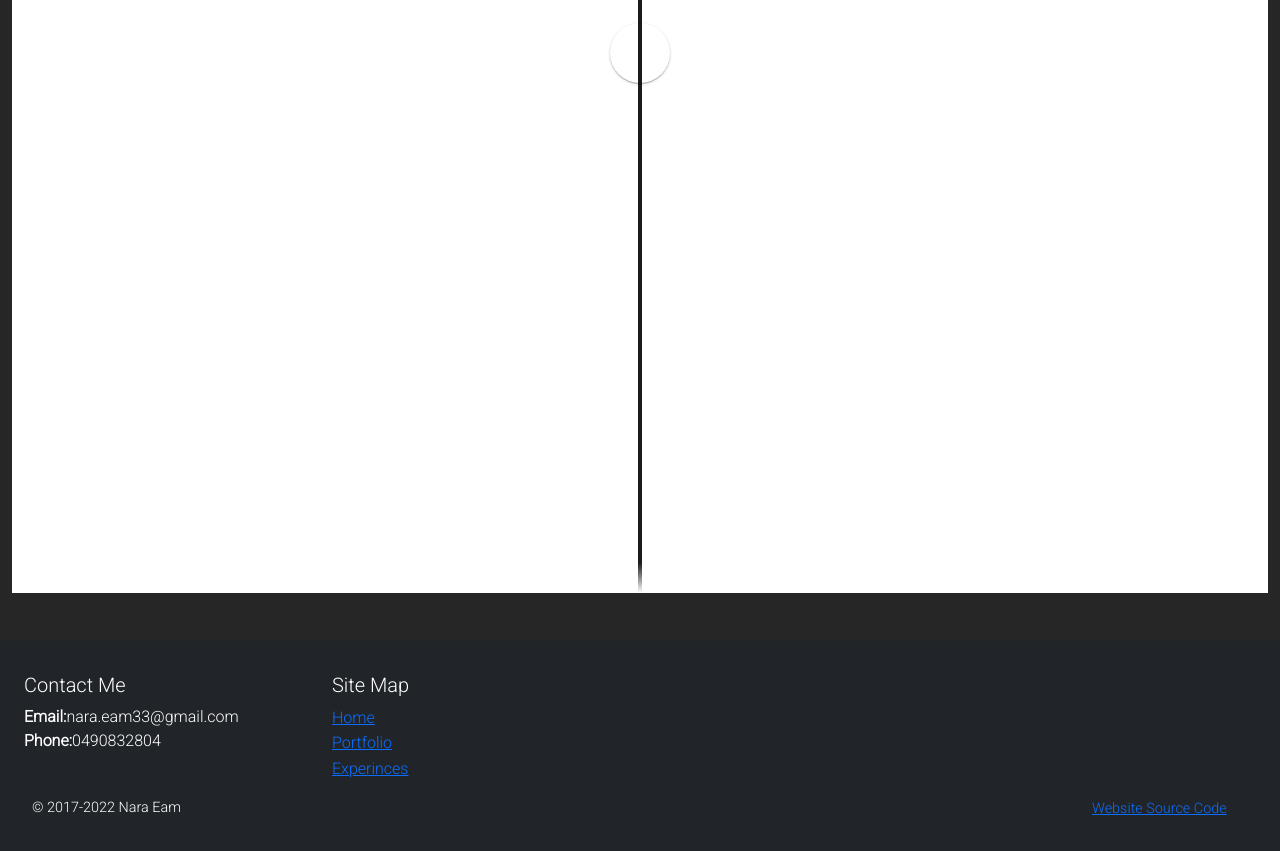
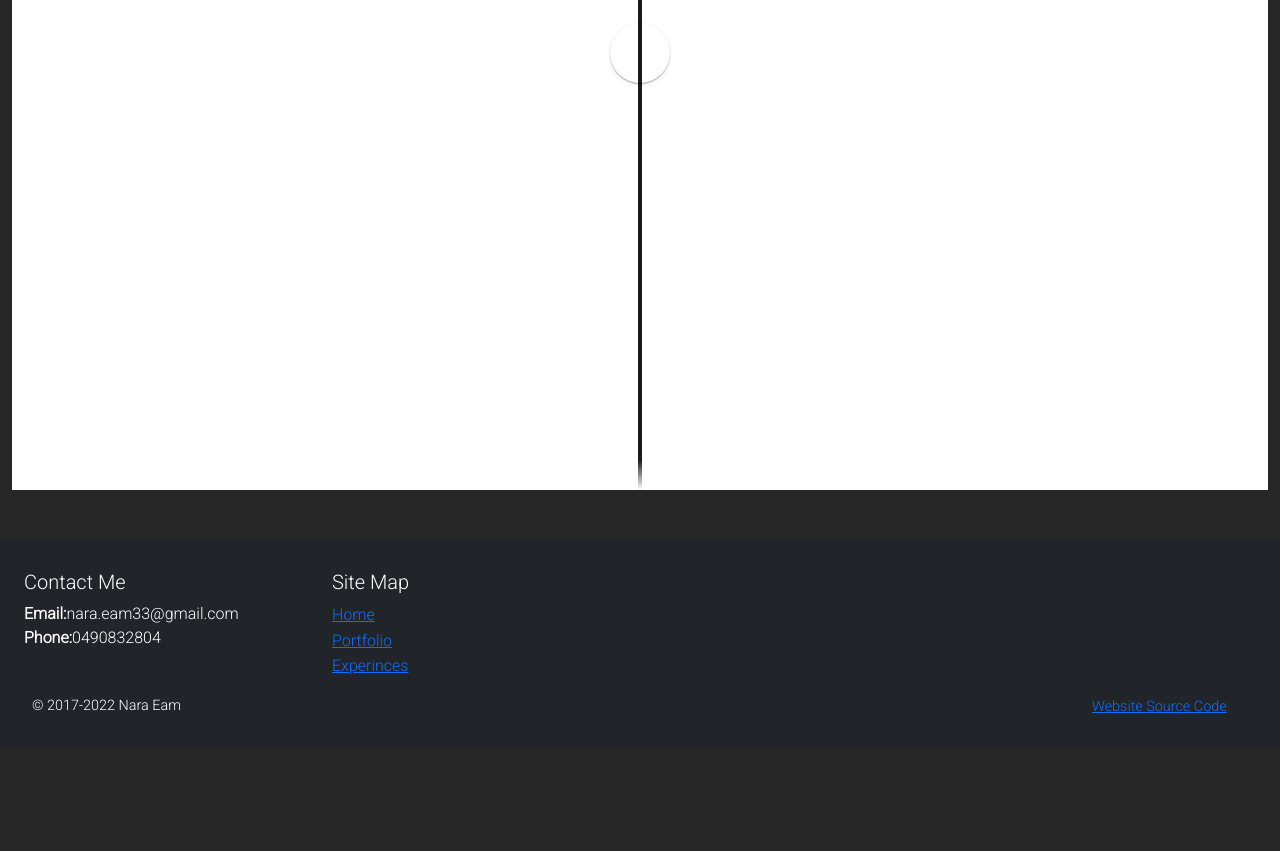
Before and after one commit to Sameam/sameam.github.io, a React (Create React App) app: page / in a window 1280 px wide. Shown: the part 3900-4751 px from the top of the page. After the commit the page ends 4649 px from the top, so only its background shows below. Built offline with nearby package versions, Linux system fonts and the light colour scheme; a web font is replaced by a local one.

Commit message:
update the javascript ES8 multilines

```diff
--- a/src/timeline.js
+++ b/src/timeline.js
@@ -62,12 +62,11 @@ const timelineData = [
   {
     "title":"Machine Learning & AI Engineer",
     "subtitle":"Work in telecommunication company",
-    "description":"As an ML/AI Engineer at Norwood System since August 2022, \
-                  I have transformed data science prototypes into fully functional AI models, significantly boosting user engagement by 25% on both iOS and Android platforms. \
-                  I engineered and deployed robust machine learning systems using Docker and Kubernetes, which increased deployment speed by 20% and scalability by 35%, thus improving system performance and reliability. \
-                  My role involved implementing a variety of machine learning algorithms, including predictive modeling and neural networks with Python and TensorFlow, to enhance real_time data processing accuracy and efficiency. \
-                  Additionally, I streamlined AI model deployment processes using Docker and Kubernetes, ensuring consistent application performance across platforms. Through rigorous statistical analysis and model optimization techniques, \
-                  I improved the prediction accuracy of machine learning models by over 30%.",
+    "description":`As an ML/AI Engineer at Norwood System since August 2022,
+                  I have transformed data science prototypes into fully functional AI models, boosting user engagement by 25% on iOS and Android platforms.
+                  I engineered and deployed robust ML systems with Docker and Kubernetes, increasing deployment speed by 20% and scalability by 35%.
+                  Implementing various ML algorithms with Python and TensorFlow, I enhanced real_time data processing accuracy and efficiency. Additionally,
+                  I streamlined AI model deployment processes, ensuring consistent performance across platforms, and improved prediction accuracy by over 30% through rigorous statistical analysis and model optimization.`,
     "date":"16 August 2022"
   }
 ]
```
